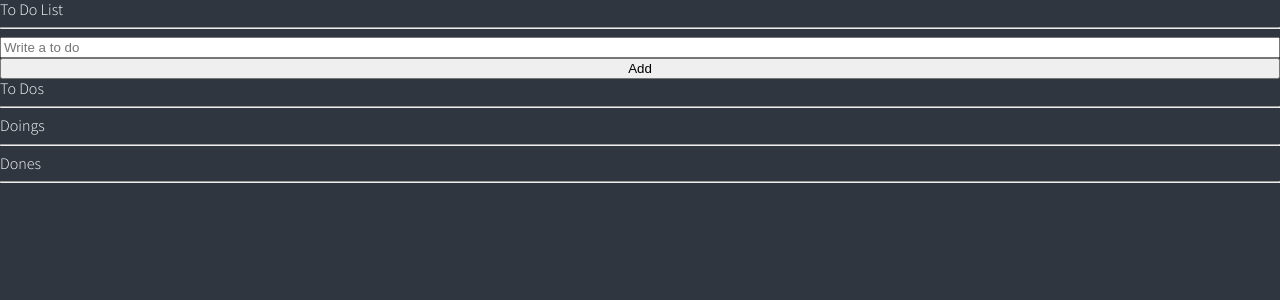
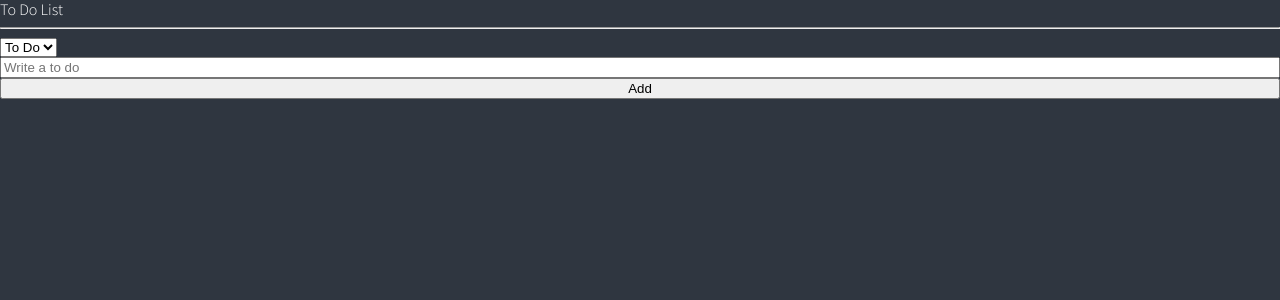
Before and after one commit to danielhc0228/todo-app, a React (Vite) app: page / in a window 1280 px wide. Shown: the top 300 px of the page. Built offline with nearby package versions, Linux system fonts and the light colour scheme.

Commit message:
add category state in atom and add select tag in the ToDoList therefore we can see the toDos by the categories.

```diff
--- a/src/atom.tsx
+++ b/src/atom.tsx
@@ -5,6 +5,11 @@
     id: number;
     category: "DOING" | "TO_DO" | "DONE";
 }
+
+export const categoryState = atom({
+    key: "category",
+    default: "TO_DO",
+});
 
 export const toDoState = atom<IToDo[]>({
     key: "toDo",
@@ -15,10 +20,7 @@
     key: "toDoSelector",
     get: ({ get }) => {
         const toDos = get(toDoState);
-        return [
-            toDos.filter((todo) => todo.category === "TO_DO"),
-            toDos.filter((todo) => todo.category === "DOING"),
-            toDos.filter((todo) => todo.category === "DONE"),
-        ];
+        const category = get(categoryState);
+        return toDos.filter((toDo) => toDo.category === category);
     },
 });
--- a/src/components/ToDoList.tsx
+++ b/src/components/ToDoList.tsx
@@ -1,37 +1,27 @@
-import { useRecoilValue } from "recoil";
-import { toDoSelector } from "../atom";
+import { useRecoilState, useRecoilValue } from "recoil";
+import { categoryState, toDoSelector } from "../atom";
 import CreateToDo from "./CreateToDo";
 import ToDo from "./ToDo";
 
 function ToDoList() {
-    const [toDo, doing, done] = useRecoilValue(toDoSelector);
-
+    const toDos = useRecoilValue(toDoSelector);
+    const [category, setCategory] = useRecoilState(categoryState);
+    const onInput = (event: React.FormEvent<HTMLSelectElement>) => {
+        setCategory(event.currentTarget.value);
+    };
     return (
         <div>
             <h1>To Do List</h1>
             <hr></hr>
+            <select value={category} onInput={onInput}>
+                <option value='TO_DO'>To Do</option>
+                <option value='DOING'>Doing</option>
+                <option value='DONE'>Done</option>
+            </select>
             <CreateToDo />
-            <h2>To Dos</h2>
-            <ul>
-                {toDo.map((todo) => (
-                    <ToDo key={todo.id} {...todo} />
-                ))}
-            </ul>
-            <hr />
-            <h2>Doings</h2>
-            <ul>
-                {doing.map((doing) => (
-                    <ToDo key={doing.id} {...doing} />
-                ))}
-            </ul>
-            <hr />
-            <h2>Dones</h2>
-            <ul>
-                {done.map((done) => (
-                    <ToDo key={done.id} {...done} />
-                ))}
-            </ul>
-            <hr />
+            {toDos?.map((toDo) => (
+                <ToDo key={toDo.id} {...toDo} />
+            ))}
         </div>
     );
 }
```
